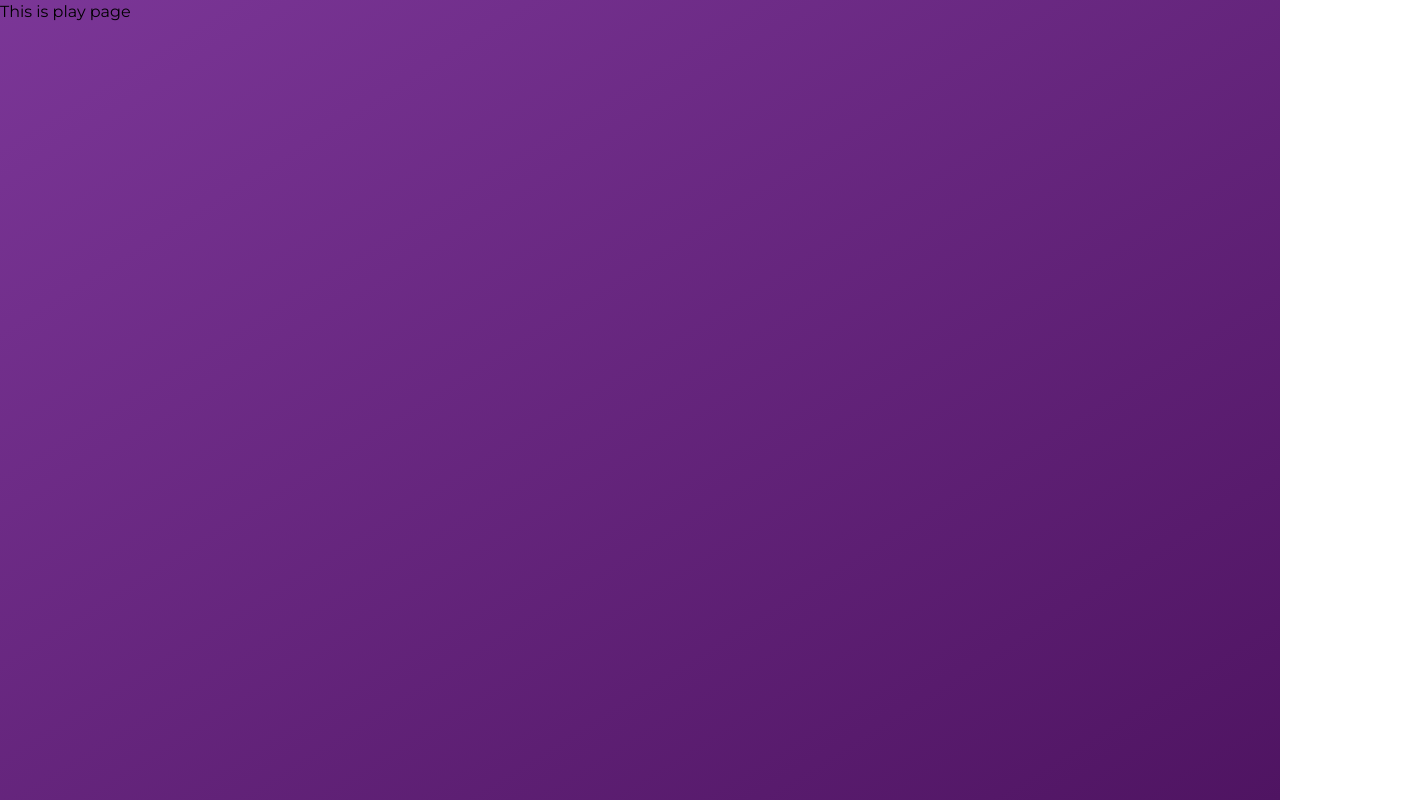
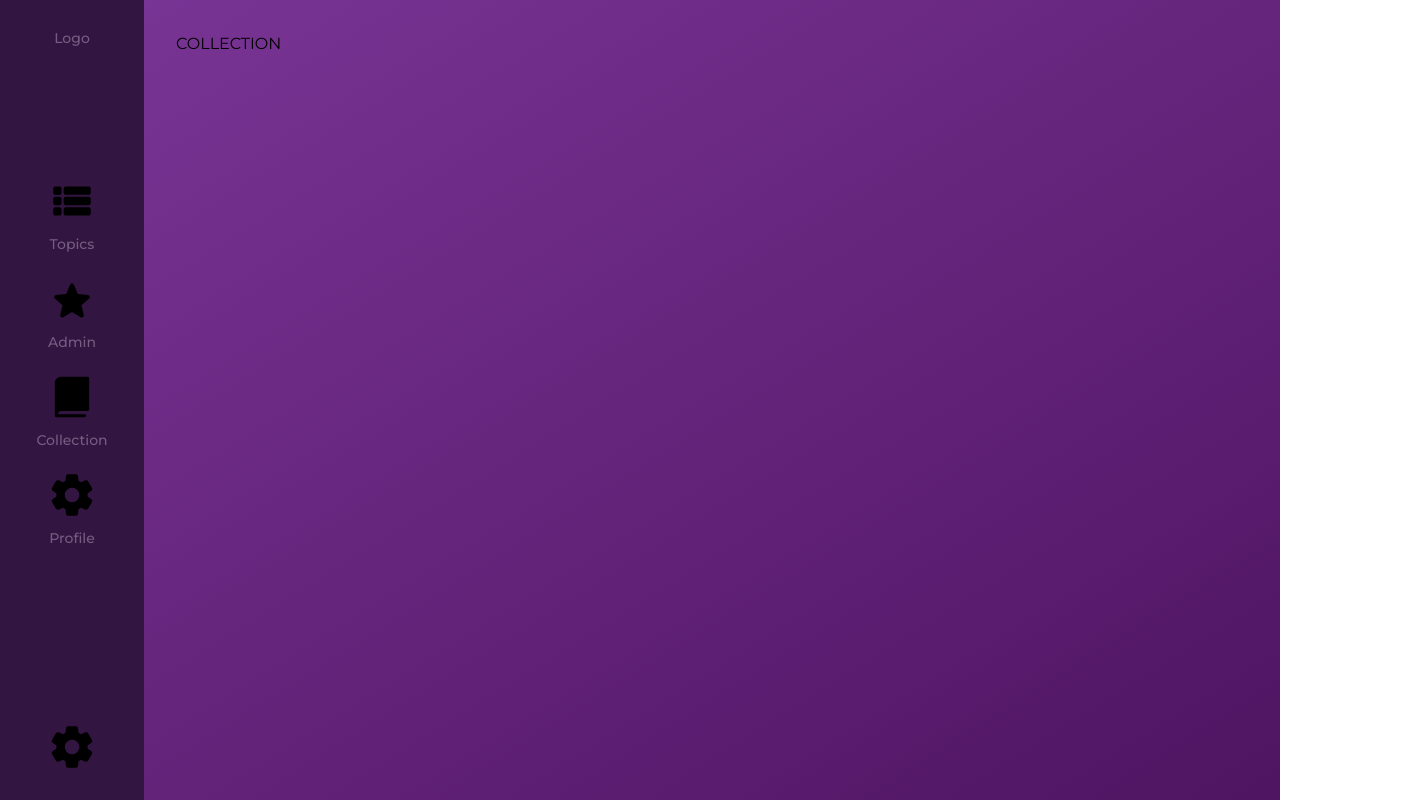
Before and after one commit to pbl-js/PassIt, a Next.js app: page /learn/collection in a window 1280 px wide. Shown: the whole page, 1424 px wide, since content can reach past the window. Built offline with nearby package versions, Linux system fonts and the light colour scheme.

Commit message:
Add first server component query

```diff
--- /dev/null
+++ b/app/learn/collection/page.tsx
@@ -0,0 +1,5 @@
+import React from "react";
+
+export default function PlayPage() {
+  return <div>COLLECTION</div>;
+}
--- /dev/null
+++ b/app/learn/dojo/page.tsx
@@ -0,0 +1,24 @@
+import React from "react";
+import { Section } from "@prisma/client";
+
+async function getSections(): Promise<Section[]> {
+  const res = await fetch("http://localhost:3000/api/section", {
+    method: "GET",
+    cache: "no-store",
+    headers: {},
+  });
+
+  return res.json();
+}
+
+export default async function PlayPage() {
+  const sections = await getSections();
+
+  return (
+    <div className="w-full">
+      {sections.map(({ id, title }) => (
+        <div key={id}>{title}</div>
+      ))}
+    </div>
+  );
+}
--- a/app/learn/layout.tsx
+++ b/app/learn/layout.tsx
@@ -1,5 +1,8 @@
 import React from "react";
-import { Navigation } from "../../components/navigation/Navigation";
+import {
+  Navigation,
+  navigationWidth,
+} from "../../components/navigation/Navigation";
 
 export default function LearnLayout({
   children,
@@ -9,7 +12,12 @@ export default function LearnLayout({
   return (
     <>
       <Navigation />
-      <div className="w-full h-full bg-slate-400">{children}</div>
+      <div
+        className="w-full min-h-screen p-8"
+        style={{ marginLeft: navigationWidth }}
+      >
+        {children}
+      </div>
     </>
   );
 }
--- /dev/null
+++ b/app/learn/profile/page.tsx
@@ -0,0 +1,5 @@
+import React from "react";
+
+export default function PlayPage() {
+  return <div>profile</div>;
+}
--- /dev/null
+++ b/app/learn/topics/page.tsx
@@ -0,0 +1,5 @@
+import React from "react";
+
+export default function PlayPage() {
+  return <div>Topics</div>;
+}
--- a/components/navigation/Navigation.tsx
+++ b/components/navigation/Navigation.tsx
@@ -6,6 +6,8 @@ import SettingsIcon from "public/icons/settings.svg";
 import clsx from "clsx";
 import { routes } from "../../consts/routes";
 import Link from "next/link";
+
+export const navigationWidth = "144px";
 
 const iconSize = {
   width: "50px",
@@ -20,7 +22,7 @@ const navItems = [
   },
   {
     icon: StarIcon,
-    title: "Dojo",
+    title: "Admin",
     href: routes.dojo,
   },
   {
@@ -38,8 +40,9 @@ const navItems = [
 export const Navigation = () => {
   return (
     <nav
+      style={{ width: navigationWidth }}
       className={clsx(
-        "fixed top-0 left-0 bottom-0 w-36 py-7",
+        "fixed top-0 left-0 bottom-0 py-7",
         "flex flex-col items-center",
         "bg-purple-700 fill-purple-300 text-purple-300",
         "text-sm font-medium"
```
Also changed, not shown: app/learn/play/[game]/page.tsx (renamed from app/[...game]/page.tsx).
